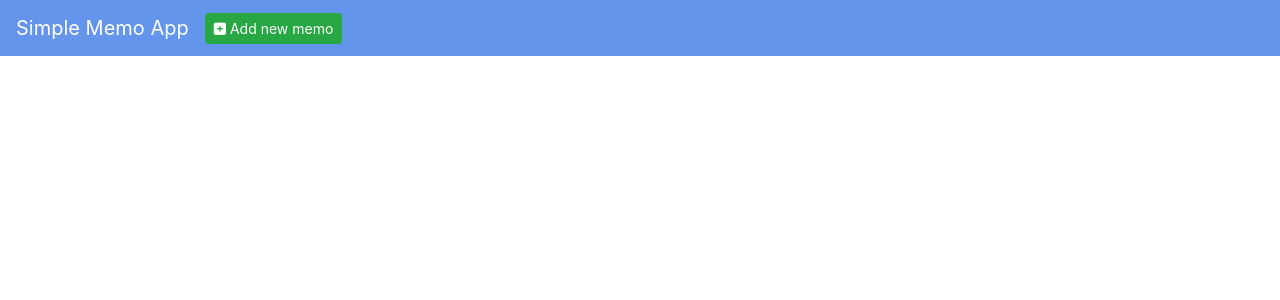
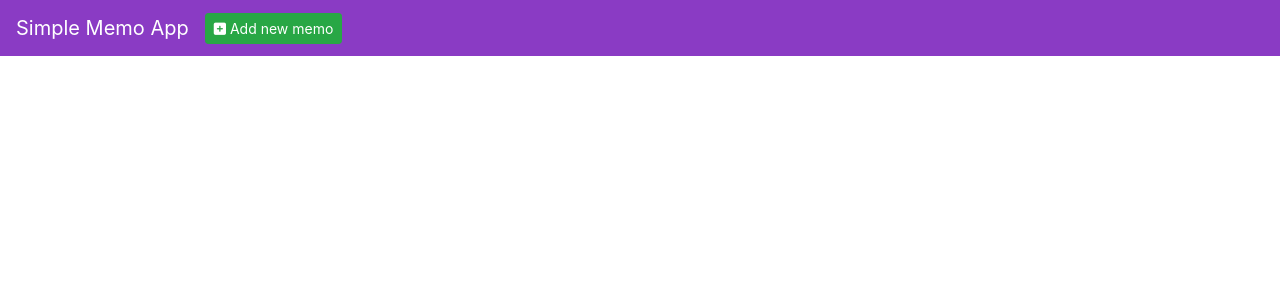
Before and after one commit to kntrieu/siu_memo, a React (Create React App) app: page / in a window 1280 px wide. Shown: the top 300 px of the page. Built offline with nearby package versions, Linux system fonts and the light colour scheme; no server answers.

Commit message:
Change background

```diff
--- a/src/components/App.css
+++ b/src/components/App.css
@@ -5,10 +5,13 @@
   position: fixed;
   height: 100%;
   overflow-y: auto;
+  /* background-image: url('../images/board.jpg');
+  background-size: cover;
+  background-position: center; */
 }
 
 .siu-container .siu-navbar {
-  background-color: cornflowerblue !important;
+  background-color: #8a3bc4  !important;
 }
 
 .siu-container .siu-dashboard {
@@ -24,7 +27,7 @@
 
 .siu-dashboard .siu-memo-list .siu-memo-item {
   margin-top: 15px;
-  background-color: bisque;
+  background-color: #edffd7;
   transition: 0.3s;
 }
 
@@ -32,6 +35,10 @@
   white-space: pre-wrap;
 }
 
+.siu-memo-item {
+  box-shadow: #545b62 2px 1.5px 5px 0px;
+}
+
 .siu-memo-item .close-button {
   position: absolute;
   top: 0;
```
Also changed, not shown: src/images/board.jpg.
